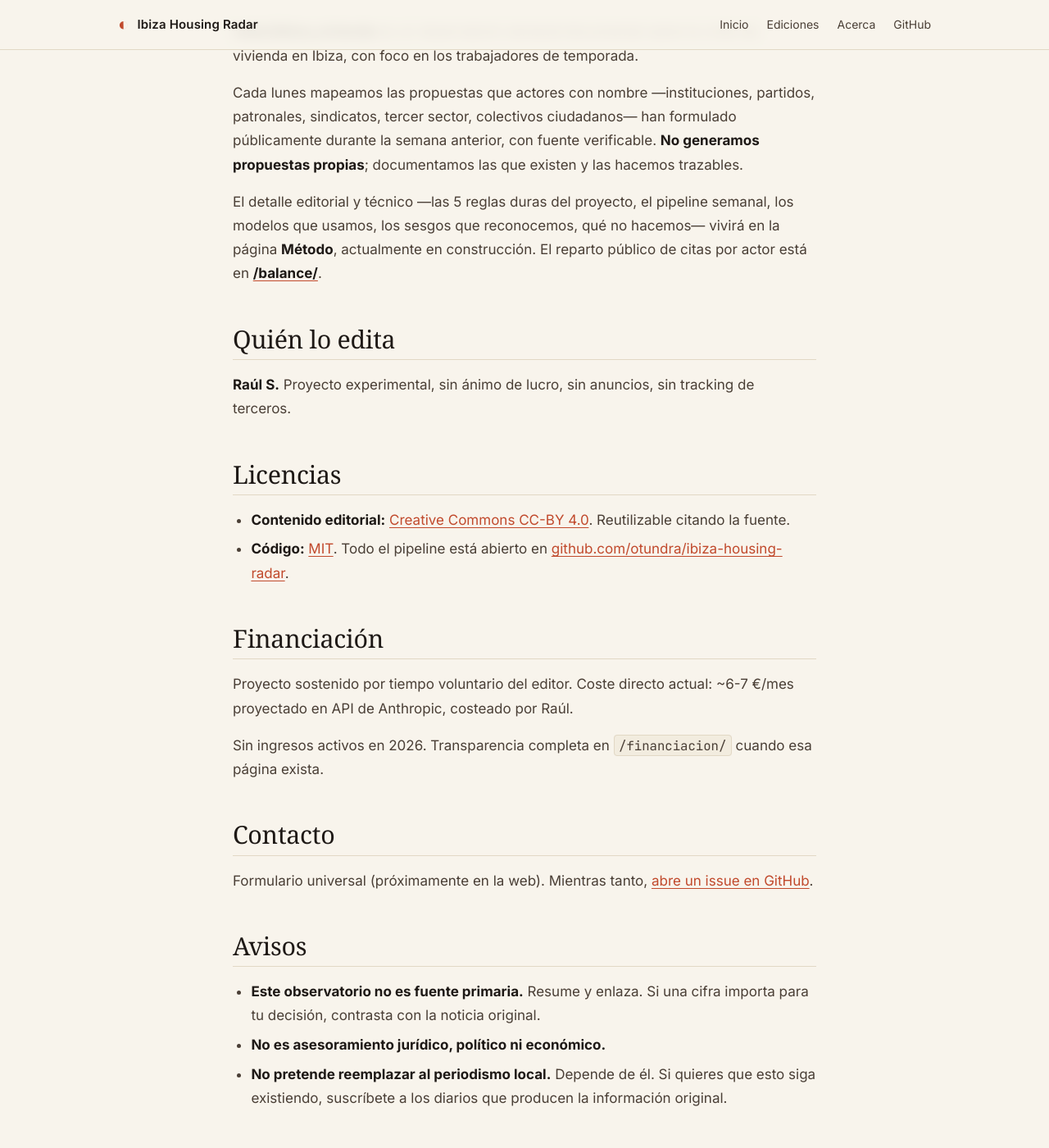
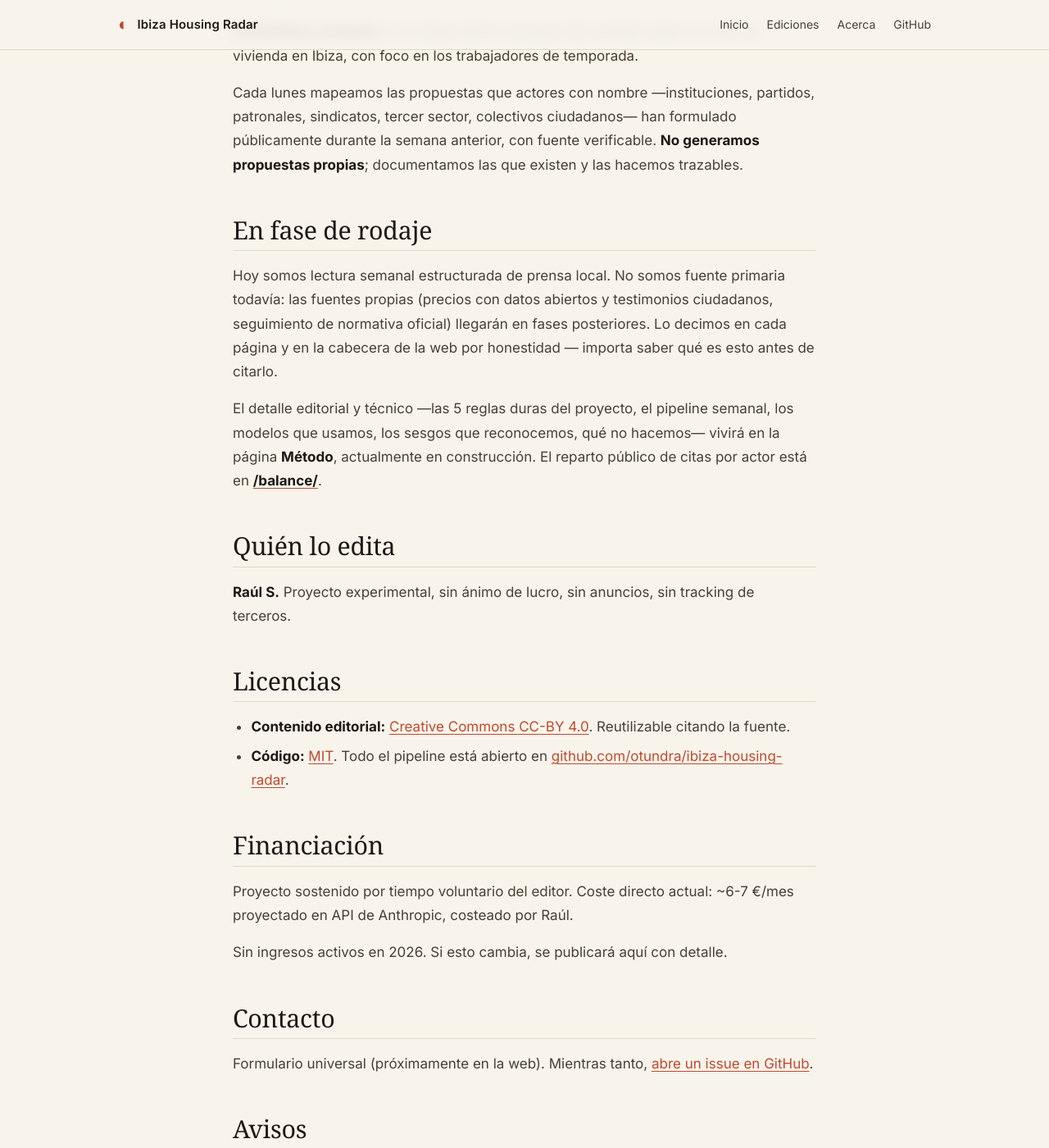
Before and after one commit to otundra/ibiza-housing-radar, a Jekyll site: the page built from docs/acerca.md, in a window 1280 px wide and 1400 px high, scrolled down 191 px. Shown: the whole window at 82% size. Built offline with Jekyll 4.4.1, drawn with Linux system fonts in a browser that asks for light colours; some web fonts are replaced; some of the changed text lies outside the part shown.

Commit message:
docs(acerca): añade fase de rodaje y refina avisos
Tres ajustes pequeños alineados con el banner de rodaje recién publicado
en home (RT4):

- Sección "En fase de rodaje" al inicio reconoce que hoy somos lectura
  estructurada de prensa local, no fuente primaria; las fuentes propias
  llegarán en fases posteriores.
- Aviso primero reforzado para subrayar el matiz documental ("documenta,
  no opina ni propone") frente al genérico "resume y enlaza" anterior.
- Quitada la frase muerta sobre /financiacion/ (URL inexistente); cierre
  seco "si esto cambia, se publicará aquí".

No reabre la decisión de fondo /acerca/ vs /metodo/ — eso queda para
cuando se retome la etapa de Diseño (RT8).

Co-Authored-By: Claude Opus 4.7 <noreply@anthropic.com>

```diff
--- a/docs/acerca.md
+++ b/docs/acerca.md
@@ -7,6 +7,10 @@ permalink: /acerca/
 **radar))ibiza_vivienda** es un observatorio semanal documental sobre la crisis de vivienda en Ibiza, con foco en los trabajadores de temporada.
 
 Cada lunes mapeamos las propuestas que actores con nombre —instituciones, partidos, patronales, sindicatos, tercer sector, colectivos ciudadanos— han formulado públicamente durante la semana anterior, con fuente verificable. **No generamos propuestas propias**; documentamos las que existen y las hacemos trazables.
+
+## En fase de rodaje
+
+Hoy somos lectura semanal estructurada de prensa local. No somos fuente primaria todavía: las fuentes propias (precios con datos abiertos y testimonios ciudadanos, seguimiento de normativa oficial) llegarán en fases posteriores. Lo decimos en cada página y en la cabecera de la web por honestidad — importa saber qué es esto antes de citarlo.
 
 El detalle editorial y técnico —las 5 reglas duras del proyecto, el pipeline semanal, los modelos que usamos, los sesgos que reconocemos, qué no hacemos— vivirá en la página **Método**, actualmente en construcción. El reparto público de citas por actor está en [**/balance/**](/balance/).
 
@@ -23,7 +27,7 @@ El detalle editorial y técnico —las 5 reglas duras del proyecto, el pipeline
 
 Proyecto sostenido por tiempo voluntario del editor. Coste directo actual: ~6-7 €/mes proyectado en API de Anthropic, costeado por Raúl.
 
-Sin ingresos activos en 2026. Transparencia completa en `/financiacion/` cuando esa página exista.
+Sin ingresos activos en 2026. Si esto cambia, se publicará aquí con detalle.
 
 ## Contacto
 
@@ -31,6 +35,6 @@ Formulario universal (próximamente en la web). Mientras tanto, [abre un issue e
 
 ## Avisos
 
-- **Este observatorio no es fuente primaria.** Resume y enlaza. Si una cifra importa para tu decisión, contrasta con la noticia original.
+- **Este observatorio documenta — no opina ni propone.** Cada propuesta lleva el nombre del actor que la formula y un enlace a la noticia original. Si una cifra importa para una decisión, contrasta con la fuente.
 - **No es asesoramiento jurídico, político ni económico.**
 - **No pretende reemplazar al periodismo local.** Depende de él. Si quieres que esto siga existiendo, suscríbete a los diarios que producen la información original.
```
